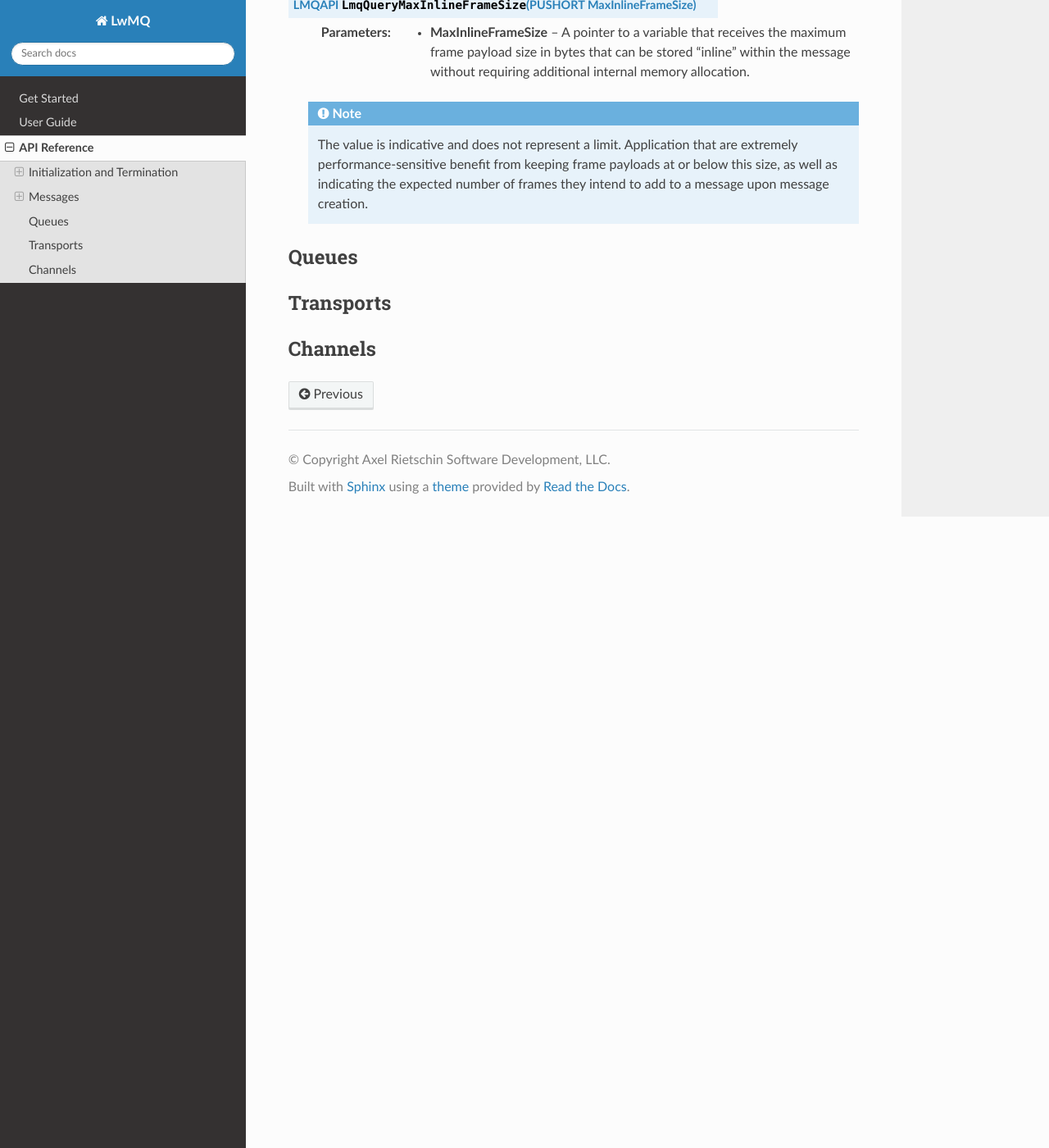
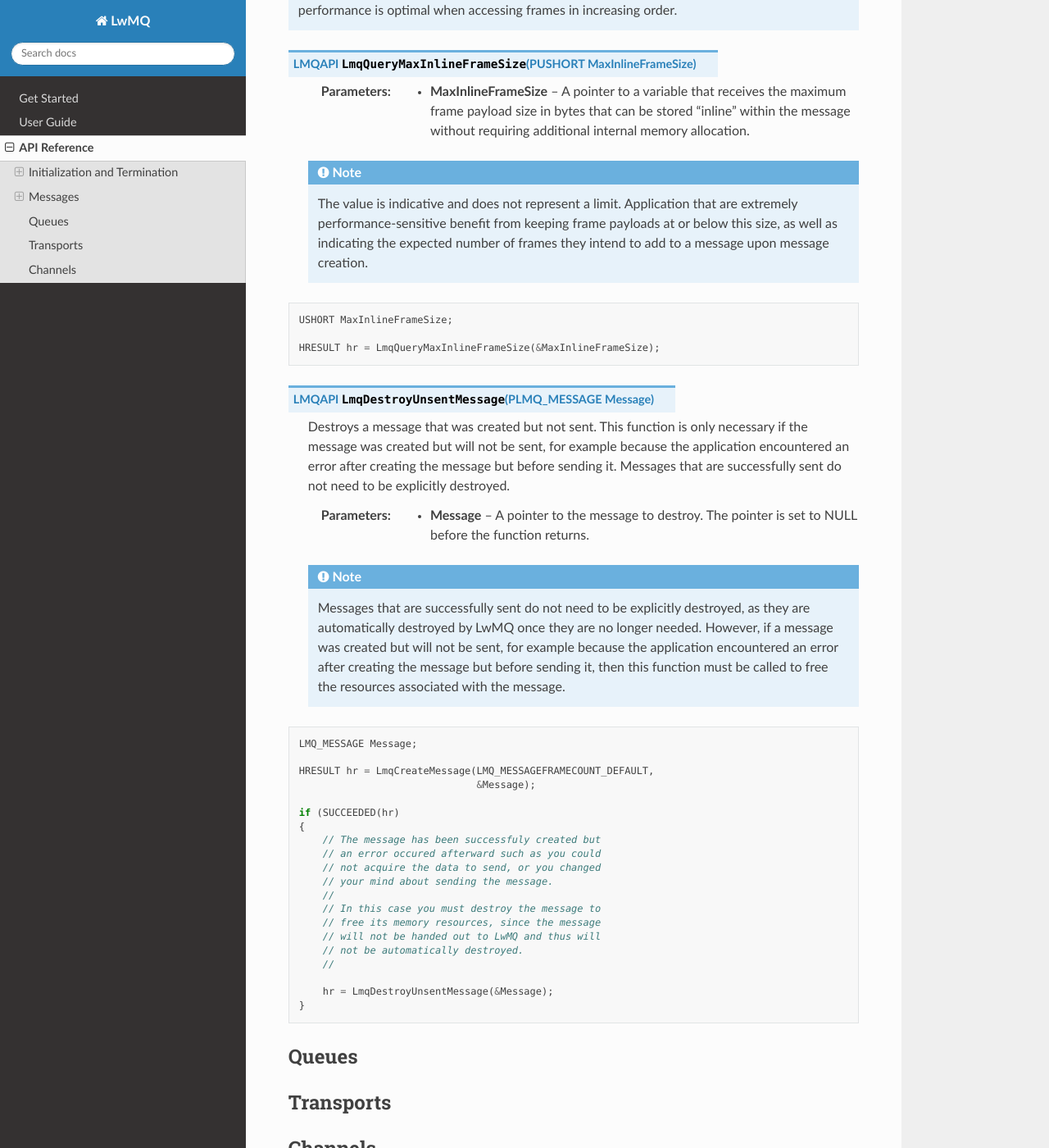
Before and after one commit to axelriet/LwMQ.net, a Sphinx documentation site: the page built from docs/api/index.rst, in a window 1280 px wide and 1400 px high, scrolled down 5921 px. Shown: the whole window at 82% size. Built offline with Sphinx 7.4.7 and the Read the Docs theme 3.1.0, drawn with Linux system fonts in a browser that asks for light colours; some of the changed text lies outside the part shown.

Commit message:
More more msg doc

```diff
--- a/docs/api/index.rst
+++ b/docs/api/index.rst
@@ -42,7 +42,7 @@ Functions
 Messages
 ========
 
-Messages are structured entities composed of one or more data frames.
+Messages are structured entities composed of one or more data frames. The general philosophy is the messages belong to LwMQ and the application only holds references to messages, which are automatically freed by LwMQ once they are no longer needed. This design allows for efficient message handling and minimizes the risk of memory leaks or dangling pointers in the application.
 
 Types
 -----
@@ -232,6 +232,43 @@ Functions
 
     .. note:: The value is indicative and does not represent a limit. Application that are extremely performance-sensitive benefit from keeping frame payloads at or below this size, as well as indicating the expected number of frames they intend to add to a message upon message creation.
 
+.. code:: c
+
+    USHORT MaxInlineFrameSize;
+
+    HRESULT hr = LmqQueryMaxInlineFrameSize(&MaxInlineFrameSize);
+
+.. c:function:: LMQAPI LmqDestroyUnsentMessage(PLMQ_MESSAGE Message)
+
+    Destroys a message that was created but not sent. This function is only necessary if the message was created but will not be sent, for example because the application encountered an error after creating the message but before sending it. Messages that are successfully sent do not need to be explicitly destroyed.
+
+    :param Message: A pointer to the message to destroy. The pointer is set to NULL before the function returns.
+
+    .. note:: Messages that are successfully sent do not need to be explicitly destroyed, as they are automatically destroyed by LwMQ once they are no longer needed. However, if a message was created but will not be sent, for example because the application encountered an error after creating the message but before sending it, then this function must be called to free the resources associated with the message.
+
+.. code:: c
+
+    LMQ_MESSAGE Message;
+
+    HRESULT hr = LmqCreateMessage(LMQ_MESSAGEFRAMECOUNT_DEFAULT,
+                                  &Message);
+
+    if (SUCCEEDED(hr)
+    {
+        // The message has been successfuly created but
+        // an error occured afterward such as you could
+        // not acquire the data to send, or you changed
+        // your mind about sending the message.
+        //
+        // In this case you must destroy the message to
+        // free its memory resources, since the message
+        // will not be handed out to LwMQ and thus will
+        // not be automatically destroyed.
+        //
+
+        hr = LmqDestroyUnsentMessage(&Message);
+    }
+
 Queues
 ======
 
```
